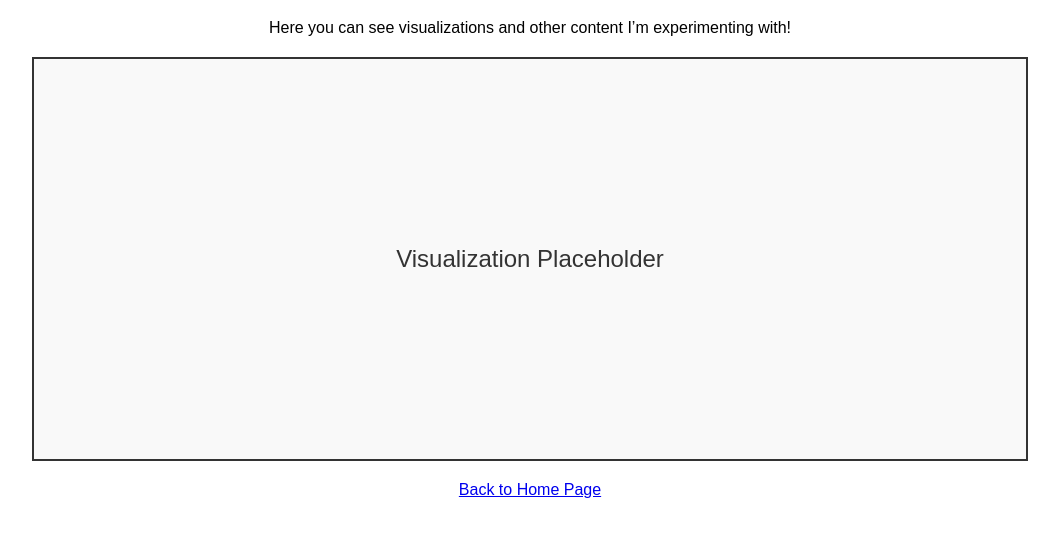
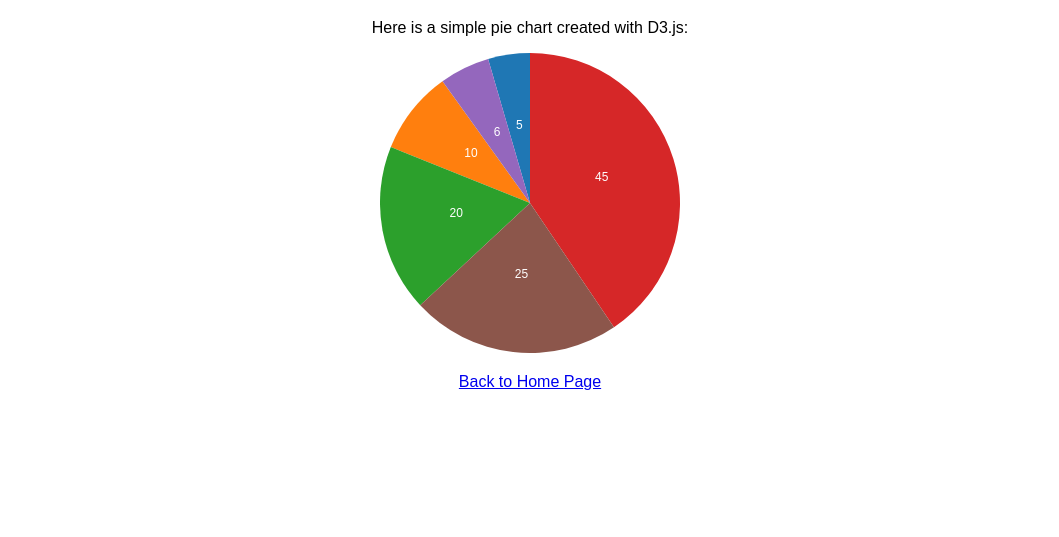
Before and after one commit to Kujin0/my-webpage, a plain HTML site: page myViz.html in a window 1280 px wide. Shown: the part 61-598 px from the top of the page, without its empty margins (110-1169 px from the left). Drawn offline with nearby package versions, Linux system fonts and the light colour scheme.

Commit message:
Update myViz.html

```diff
--- a/myViz.html
+++ b/myViz.html
@@ -7,32 +7,78 @@
     <style>
         body {
             font-family: Arial, sans-serif;
+            text-align: center;
             margin: 20px;
-            padding: 0;
-            text-align: center;
         }
-        .visualization {
-            width: 80%;
-            height: 400px;
-            border: 2px solid #333;
-            margin: 20px auto;
-            display: flex;
-            align-items: center;
-            justify-content: center;
-            color: #333;
-            font-size: 1.5em;
-            background-color: #f9f9f9;
+        text {
+            font-family: sans-serif;
+            font-size: 12px;
+            fill: white;
         }
     </style>
 </head>
 <body>
     <h1>Welcome to myViz Page</h1>
-    <p>Here you can see visualizations and other content I’m experimenting with!</p>
+    <p>Here is a simple pie chart created with D3.js:</p>
 
-    <!-- Placeholder for a visualization -->
-    <div class="visualization">
-        Visualization Placeholder
-    </div>
+    <!-- Load D3.js library from a CDN -->
+    <script src="https://d3js.org/d3.v7.min.js"></script>
+
+    <!-- D3.js Script for Pie Chart -->
+    <script type="text/javascript">
+        // Set the dimensions of the SVG container
+        var width = 300;
+        var height = 300;
+
+        // Sample data array representing different sections of the pie chart
+        var dataset = [5, 10, 20, 45, 6, 25];
+
+        // Define the radius for the pie chart's inner and outer circles
+        var outerRadius = width / 2;  // Full radius of the pie
+        var innerRadius = 0;          // 0 for a full pie (not a donut chart)
+
+        // Create the arc generator for defining the shape of each slice
+        var arc = d3.arc()
+                    .innerRadius(innerRadius)
+                    .outerRadius(outerRadius);
+
+        // Define the pie layout to transform data into start and end angles for each slice
+        var pie = d3.pie();
+
+        // Set up a color scale using 10-step ordinal scale from D3
+        var color = d3.scaleOrdinal(d3.schemeCategory10);
+
+        // Create the SVG container for the pie chart
+        var svg = d3.select("body")
+                    .append("svg")
+                    .attr("width", width)
+                    .attr("height", height);
+
+        // Groups each pie slice in an SVG group element and position at the chart center
+        var arcs = svg.selectAll("g.arc")
+                      .data(pie(dataset))
+                      .enter()
+                      .append("g")
+                      .attr("class", "arc")
+                      .attr("transform", "translate(" + outerRadius + "," + outerRadius + ")");
+
+        // Draws each slice of the pie chart as a path element
+        arcs.append("path")
+            .attr("fill", function(d, i) {
+                return color(i);  // Assign color based on index
+            })
+            .attr("d", arc);     // Use the arc generator to set the path
+
+        // this adds labels to each slice
+        arcs.append("text")
+            .attr("transform", function(d) {
+                return "translate(" + arc.centroid(d) + ")";  // Position label at the slice center
+            })
+            .attr("text-anchor", "middle")
+            .text(function(d) {
+                return d.value;  // Display the data value inside each slice
+            });
+    </script>
 
     <p><a href="index.html">Back to Home Page</a></p>
 </body>
```
